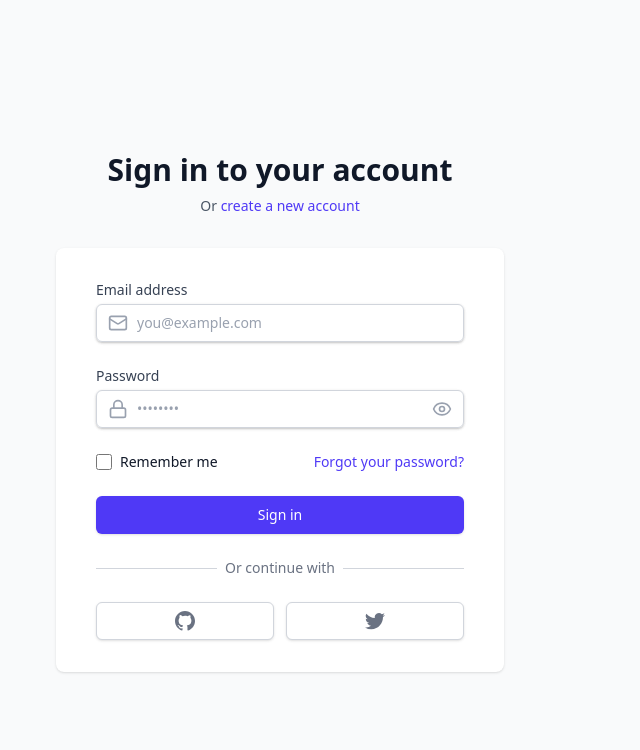
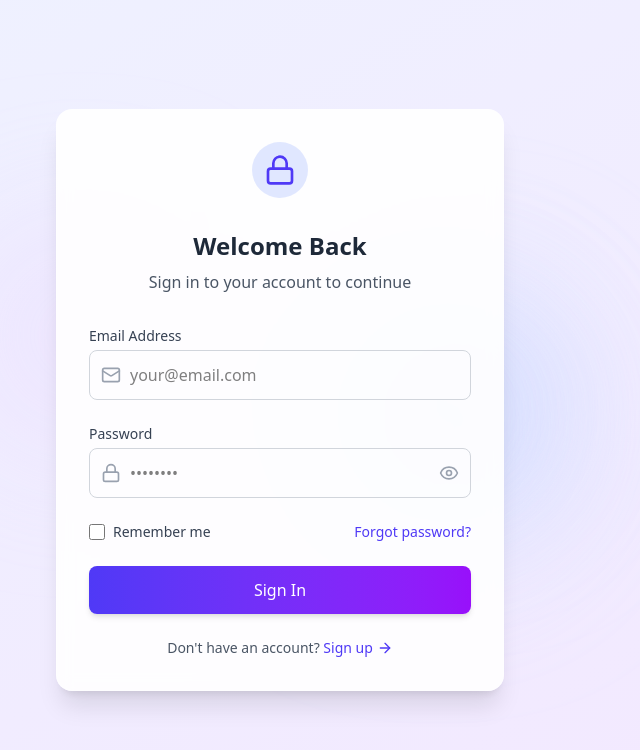
Before and after one commit to stylemecck/clgFinalPro, a React (Vite) app in the folder clghomepage/: page /login in a window 1280 px wide. Shown: the top 750 px of the page, without its empty margins (360-1000 px from the left). Built offline with nearby package versions, Linux system fonts and the light colour scheme.

Commit message:
update ui

```diff
--- a/clghomepage/src/pages/LoginPage.jsx
+++ b/clghomepage/src/pages/LoginPage.jsx
@@ -1,5 +1,5 @@
 import React, { useState } from 'react';
-import { Lock, Mail, Eye, EyeOff } from 'lucide-react';
+import { Lock, Mail, Eye, EyeOff, ArrowRight } from 'lucide-react';
 import { Link } from 'react-router-dom';
 
 const LoginPage = () => {
@@ -33,30 +33,33 @@ const LoginPage = () => {
   };
 
   return (
-    <div className="min-h-screen bg-gray-50 flex flex-col justify-center py-12 sm:px-6 lg:px-8">
-      <div className="sm:mx-auto sm:w-full sm:max-w-md">
-        <h2 className="mt-6 text-center text-3xl font-extrabold text-gray-900">
-          Sign in to your account
-        </h2>
-        <p className="mt-2 text-center text-sm text-gray-600">
-          Or{' '}
-          <Link
-            to="/register"
-            className="font-medium text-indigo-600 hover:text-indigo-500"
-          >
-            create a new account
-          </Link>
-        </p>
+    <div className="min-h-screen bg-gradient-to-br from-indigo-50 to-purple-100 flex items-center justify-center p-4 relative overflow-hidden">
+      {/* Animated Background Elements */}
+      <div className="fixed inset-0 overflow-hidden">
+        <div className="absolute top-1/4 left-1/4 w-64 h-64 bg-purple-200 rounded-full mix-blend-multiply filter blur-3xl opacity-30 animate-blob"></div>
+        <div className="absolute top-1/3 right-1/4 w-64 h-64 bg-indigo-200 rounded-full mix-blend-multiply filter blur-3xl opacity-30 animate-blob animation-delay-2000"></div>
+        <div className="absolute bottom-1/4 left-1/2 w-64 h-64 bg-blue-200 rounded-full mix-blend-multiply filter blur-3xl opacity-30 animate-blob animation-delay-4000"></div>
       </div>
 
-      <div className="mt-8 sm:mx-auto sm:w-full sm:max-w-md">
-        <div className="bg-white py-8 px-4 shadow sm:rounded-lg sm:px-10">
-          <form className="space-y-6" onSubmit={handleSubmit}>
+      <div className="w-full max-w-md bg-white/90 backdrop-blur-sm rounded-2xl shadow-xl overflow-hidden border border-white/20 relative z-10">
+        <div className="p-8">
+          <div className="flex justify-center mb-8">
+            <div className="bg-indigo-100 p-3 rounded-full">
+              <Lock className="h-8 w-8 text-indigo-600" />
+            </div>
+          </div>
+
+          <h2 className="text-2xl font-bold text-center text-gray-800 mb-2">Welcome Back</h2>
+          <p className="text-gray-600 text-center mb-8">
+            Sign in to your account to continue
+          </p>
+
+          <form onSubmit={handleSubmit} className="space-y-6">
             <div>
-              <label htmlFor="email" className="block text-sm font-medium text-gray-700">
-                Email address
+              <label htmlFor="email" className="block text-sm font-medium text-gray-700 mb-1">
+                Email Address
               </label>
-              <div className="mt-1 relative rounded-md shadow-sm">
+              <div className="relative">
                 <div className="absolute inset-y-0 left-0 pl-3 flex items-center pointer-events-none">
                   <Mail className="h-5 w-5 text-gray-400" />
                 </div>
@@ -64,23 +67,22 @@ const LoginPage = () => {
                   id="email"
                   name="email"
                   type="email"
-                  autoComplete="email"
                   value={email}
                   onChange={(e) => setEmail(e.target.value)}
-                  className={`block w-full pl-10 pr-3 py-2 border ${errors.email ? 'border-red-300' : 'border-gray-300'} rounded-md shadow-sm placeholder-gray-400 focus:outline-none focus:ring-indigo-500 focus:border-indigo-500 sm:text-sm`}
-                  placeholder="you@example.com"
+                  className={`block w-full pl-10 pr-3 py-3 rounded-lg border ${errors.email ? 'border-red-300' : 'border-gray-300'} focus:outline-none focus:ring-2 focus:ring-indigo-500 focus:border-transparent transition-all duration-200`}
+                  placeholder="your@email.com"
                 />
               </div>
               {errors.email && (
-                <p className="mt-2 text-sm text-red-600">{errors.email}</p>
+                <p className="mt-1 text-sm text-red-600">{errors.email}</p>
               )}
             </div>
 
             <div>
-              <label htmlFor="password" className="block text-sm font-medium text-gray-700">
+              <label htmlFor="password" className="block text-sm font-medium text-gray-700 mb-1">
                 Password
               </label>
-              <div className="mt-1 relative rounded-md shadow-sm">
+              <div className="relative">
                 <div className="absolute inset-y-0 left-0 pl-3 flex items-center pointer-events-none">
                   <Lock className="h-5 w-5 text-gray-400" />
                 </div>
@@ -88,10 +90,9 @@ const LoginPage = () => {
                   id="password"
                   name="password"
                   type={showPassword ? "text" : "password"}
-                  autoComplete="current-password"
                   value={password}
                   onChange={(e) => setPassword(e.target.value)}
-                  className={`block w-full pl-10 pr-10 py-2 border ${errors.password ? 'border-red-300' : 'border-gray-300'} rounded-md shadow-sm placeholder-gray-400 focus:outline-none focus:ring-indigo-500 focus:border-indigo-500 sm:text-sm`}
+                  className={`block w-full pl-10 pr-10 py-3 rounded-lg border ${errors.password ? 'border-red-300' : 'border-gray-300'} focus:outline-none focus:ring-2 focus:ring-indigo-500 focus:border-transparent transition-all duration-200`}
                   placeholder="••••••••"
                 />
                 <div className="absolute inset-y-0 right-0 pr-3 flex items-center">
@@ -109,7 +110,7 @@ const LoginPage = () => {
                 </div>
               </div>
               {errors.password && (
-                <p className="mt-2 text-sm text-red-600">{errors.password}</p>
+                <p className="mt-1 text-sm text-red-600">{errors.password}</p>
               )}
             </div>
 
@@ -121,7 +122,7 @@ const LoginPage = () => {
                   type="checkbox"
                   className="h-4 w-4 text-indigo-600 focus:ring-indigo-500 border-gray-300 rounded"
                 />
-                <label htmlFor="remember-me" className="ml-2 block text-sm text-gray-900">
+                <label htmlFor="remember-me" className="ml-2 block text-sm text-gray-700">
                   Remember me
                 </label>
               </div>
@@ -129,18 +130,17 @@ const LoginPage = () => {
               <div className="text-sm">
                 <Link
                   to="/forgot-password"
-                  className="font-medium text-indigo-600 hover:text-indigo-500"
+                  className="font-medium text-indigo-600 hover:text-indigo-800"
                 >
-                  Forgot your password?
+                  Forgot password?
                 </Link>
               </div>
             </div>
 
-            <div>
             <button
               type="submit"
               disabled={isLoading}
-                className={`w-full flex justify-center py-2 px-4 border border-transparent rounded-md shadow-sm text-sm font-medium text-white bg-indigo-600 hover:bg-indigo-700 focus:outline-none focus:ring-2 focus:ring-offset-2 focus:ring-indigo-500 ${isLoading ? 'opacity-70 cursor-not-allowed' : ''}`}
+              className={`w-full flex justify-center items-center py-3 px-6 bg-gradient-to-r from-indigo-600 to-purple-600 hover:from-indigo-700 hover:to-purple-700 text-white font-medium rounded-lg transition-all duration-300 shadow-md hover:shadow-lg ${isLoading ? 'opacity-80' : ''}`}
             >
               {isLoading ? (
                 <>
@@ -150,49 +150,44 @@ const LoginPage = () => {
                   </svg>
                   Signing in...
                 </>
-                ) : 'Sign in'}
+              ) : (
+                'Sign In'
+              )}
             </button>
-            </div>
           </form>
 
-          <div className="mt-6">
-            <div className="relative">
-              <div className="absolute inset-0 flex items-center">
-                <div className="w-full border-t border-gray-300"></div>
+          <div className="mt-6 text-center">
+            <p className="text-sm text-gray-600">
+              Don't have an account?{' '}
+              <Link
+                to="/register"
+                className="font-medium text-indigo-600 hover:text-indigo-800 inline-flex items-center"
+              >
+                Sign up <ArrowRight className="ml-1 h-4 w-4" />
+              </Link>
+            </p>
           </div>
-              <div className="relative flex justify-center text-sm">
-                <span className="px-2 bg-white text-gray-500">
-                  Or continue with
-                </span>
         </div>
       </div>
 
-            <div className="mt-6 grid grid-cols-2 gap-3">
-              <div>
-                <button
-                  type="button"
-                  className="w-full inline-flex justify-center py-2 px-4 border border-gray-300 rounded-md shadow-sm bg-white text-sm font-medium text-gray-500 hover:bg-gray-50"
-                >
-                  <svg className="w-5 h-5" fill="currentColor" viewBox="0 0 20 20" aria-hidden="true">
-                    <path fillRule="evenodd" d="M10 0C4.477 0 0 4.477 0 10c0 4.42 2.865 8.166 6.839 9.489.5.092.682-.217.682-.482 0-.237-.008-.866-.013-1.7-2.782.603-3.369-1.34-3.369-1.34-.454-1.156-1.11-1.462-1.11-1.462-.908-.62.069-.608.069-.608 1.003.07 1.531 1.03 1.531 1.03.892 1.529 2.341 1.087 2.91.832.092-.647.35-1.088.636-1.338-2.22-.253-4.555-1.11-4.555-4.943 0-1.091.39-1.984 1.029-2.683-.103-.253-.446-1.27.098-2.647 0 0 .84-.269 2.75 1.025A9.564 9.564 0 0110 4.844c.85.004 1.705.114 2.504.336 1.909-1.294 2.747-1.025 2.747-1.025.546 1.377.203 2.394.1 2.647.64.699 1.028 1.592 1.028 2.683 0 3.842-2.339 4.687-4.566 4.933.359.309.678.919.678 1.852 0 1.336-.012 2.415-.012 2.743 0 .267.18.578.688.48C17.14 18.163 20 14.418 20 10c0-5.523-4.477-10-10-10z" clipRule="evenodd" />
-                  </svg>
-                </button>
-              </div>
-
-              <div>
-                <button
-                  type="button"
-                  className="w-full inline-flex justify-center py-2 px-4 border border-gray-300 rounded-md shadow-sm bg-white text-sm font-medium text-gray-500 hover:bg-gray-50"
-                >
-                  <svg className="w-5 h-5" fill="currentColor" viewBox="0 0 20 20" aria-hidden="true">
-                    <path d="M6.29 18.251c7.547 0 11.675-6.253 11.675-11.675 0-.178 0-.355-.012-.53A8.348 8.348 0 0020 3.92a8.19 8.19 0 01-2.357.646 4.118 4.118 0 001.804-2.27 8.224 8.224 0 01-2.605.996 4.107 4.107 0 00-6.993 3.743 11.65 11.65 0 01-8.457-4.287 4.106 4.106 0 001.27 5.477A4.073 4.073 0 01.8 7.713v.052a4.105 4.105 0 003.292 4.022 4.095 4.095 0 01-1.853.07 4.108 4.108 0 003.834 2.85A8.233 8.233 0 010 16.407a11.616 11.616 0 006.29 1.84" />
-                  </svg>
-                </button>
-              </div>
-            </div>
-          </div>
-        </div>
-      </div>
+      {/* Add these styles to your CSS */}
+      <style jsx global>{`
+        @keyframes blob {
+          0% { transform: translate(0px, 0px) scale(1); }
+          33% { transform: translate(30px, -50px) scale(1.1); }
+          66% { transform: translate(-20px, 20px) scale(0.9); }
+          100% { transform: translate(0px, 0px) scale(1); }
+        }
+        .animate-blob {
+          animation: blob 7s infinite;
+        }
+        .animation-delay-2000 {
+          animation-delay: 2s;
+        }
+        .animation-delay-4000 {
+          animation-delay: 4s;
+        }
+      `}</style>
     </div>
   );
 };
```
Lines whose indentation alone changed are shown as unchanged.
